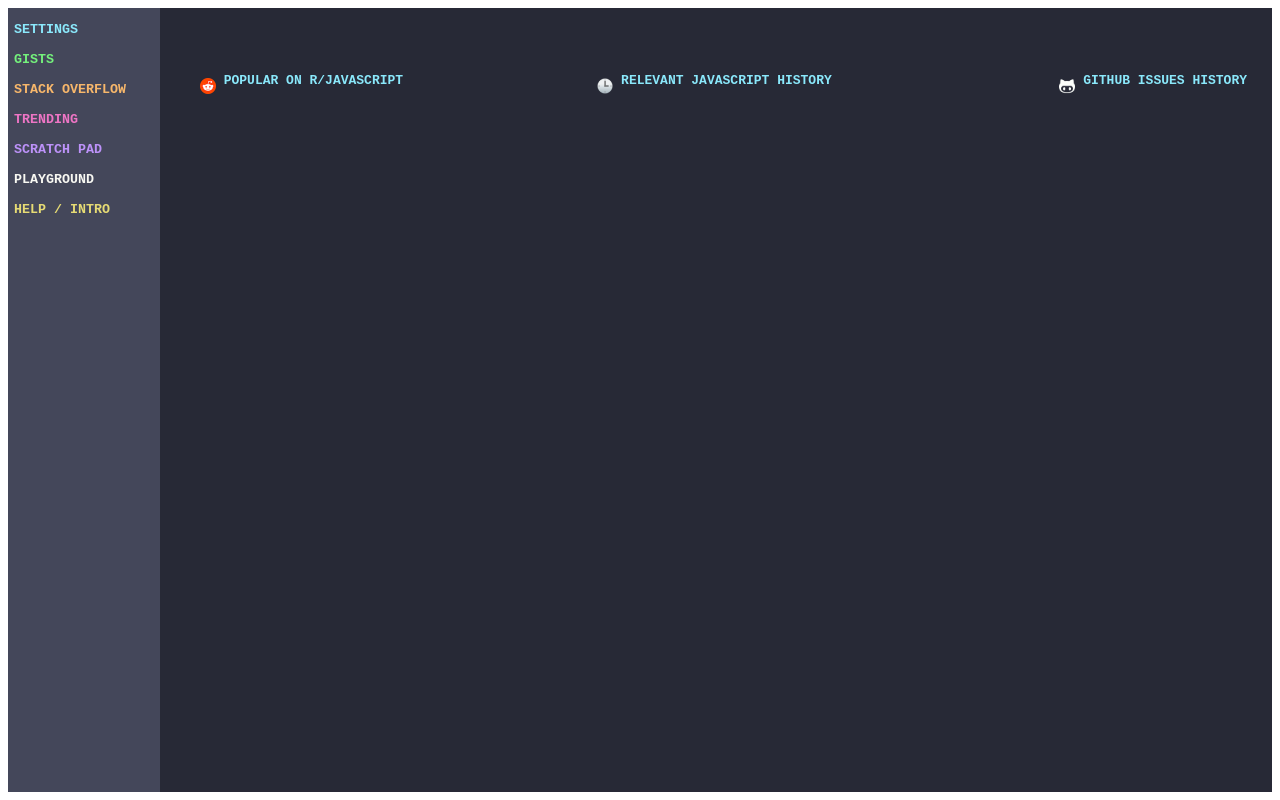
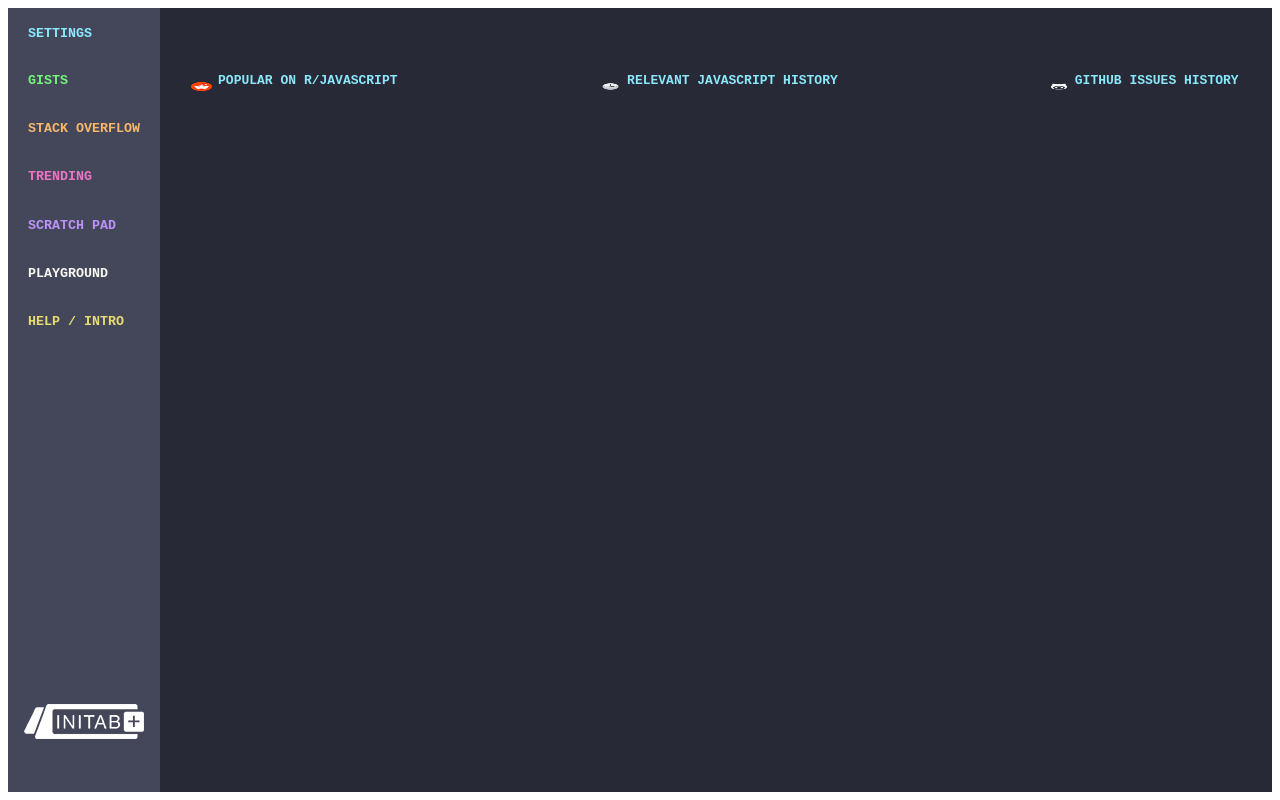
Before and after one commit to wyznaga/initab-clone, a plain HTML site: page index.html in a window 1280 px wide. Drawn offline with Linux system fonts and the light colour scheme.

Commit message:
refactor: convert all px dependencies to percentages

```diff
--- a/index.html
+++ b/index.html
@@ -15,7 +15,12 @@
                 <button class="playground-button"><p class="playground-text">PLAYGROUND</p></button>
                 <button class="help-intro-button"><p class="help-intro-text">HELP / INTRO</p></button>
             </div>
-            <div class="buttons-sidebar-footer sidebar-background"></div>
+            <div class="buttons-sidebar-footer sidebar-background">
+                <img class="initab-image" src="initab.png" alt="Initab logo"></img>
+                <div class="social-media-images">
+
+                </div>
+            </div>
             <div class="reddit-title main-background">
                 <img src="reddit.png" alt="Reddit logo">
                 <p class="column-header-text">POPULAR ON R/JAVASCRIPT</p>
--- a/style.css
+++ b/style.css
@@ -21,18 +21,19 @@ p {
     grid-row: 1 / 23;
     grid-column: 1 / 2;
     display: grid;
-    grid-template-rows: repeat(7, 30px) 1fr;
+    grid-template-rows: repeat(7, 7%) 1fr;
 }
 
 .buttons-sidebar button p {
     font-weight: bold;
+    padding-left: 10%;
 }
 
 .buttons-sidebar-footer {
     grid-row: 23 / 26;
     grid-column: 1 / 2;
     display: grid;
-    grid-template-rows: repeat(2, 30px);
+    grid-template-rows: repeat(2, 1fr);
     grid-template-columns: repeat(4, 1fr);
 }
 
@@ -41,7 +42,7 @@ p {
     grid-column: 2 / 3;
     display: grid;
     grid-template-rows: repeat(3, 1fr);
-    grid-template-columns: 64px 1fr;
+    grid-template-columns: 22% 1fr;
 }
 
 .reddit-title p {
@@ -55,9 +56,9 @@ p {
     grid-column: 1 / 2;
     justify-self: end;
     align-self: center;
-    height: 16px;
-    width: 16px;
-    margin-right: 0.5em;
+    height: 18%;
+    width: 36%;
+    margin-right: 10%;
 }
 
 .reddit-column {
@@ -70,7 +71,7 @@ p {
     grid-column: 3 / 4;
     display: grid;
     grid-template-rows: repeat(3, 1fr);
-    grid-template-columns: 196px 1fr;
+    grid-template-columns: 34% 1fr;
 }
 
 .history-title p {
@@ -84,8 +85,8 @@ p {
     grid-column: 1 / 2;
     justify-self: end;
     align-self: center;
-    height: 16px;
-    width: 16px;
+    height: 13.5%;
+    width: 8.25%;
     margin-right: 0.5em;
 }
 
@@ -104,7 +105,7 @@ p {
     grid-column: 4 / 5;
     display: grid;
     grid-template-rows: repeat(3, 1fr);
-    grid-template-columns: 64px 1fr;
+    grid-template-columns: 22% 1fr;
 }
 
 .github-title p {
@@ -118,8 +119,8 @@ p {
     grid-column: 1 / 2;
     justify-self: end;
     align-self: center;
-    height: 16px;
-    width: 16px;
+    height: 13.5%;
+    width: 28%;
     margin-right: 0.5em;
 }
 
@@ -145,6 +146,7 @@ p {
 .settings-text {
     color: #8BE9FC;
     text-align: left;
+    padding-top: 2%;
 }
 
 .gists-button {
@@ -238,11 +240,15 @@ p {
 }
 
 .initab-image {
-
+    grid-row: 1 / 2;
+    grid-column: 2 / 4;
+    justify-self: center;
+    align-self: center;
 }
 
 .social-media-images {
-
+    grid-row: 2 / 3;
+    display: grid;
 }
 
 .facebook-image {
@@ -277,18 +283,6 @@ p {
 
 }
 
-.img-reddit {
-
-}
-
-.img-clock {
-
-}
-
-.img-github {
-
-}
-
 .reddit-item {
 
 }
```
